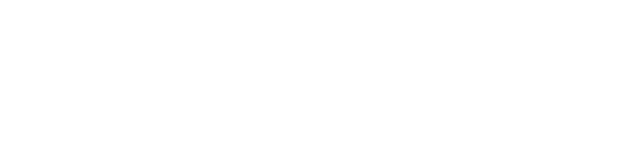
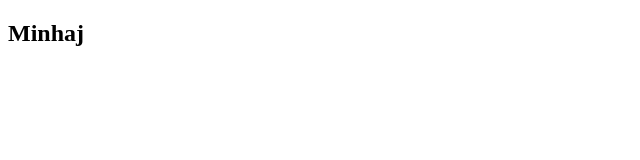
Before and after one commit to smileyminhaj/temporary, a plain HTML site: page index.html in a window 1280 px wide. Shown: the whole page, without its empty margins (0-640 px from the left). Drawn offline with Linux system fonts and the light colour scheme.

Commit message:
Minhaj word pushed

```diff
--- a/index.html
+++ b/index.html
@@ -12,7 +12,7 @@
     </header>
 
     <main>
-
+        <h2>Minhaj</h2>
     </main>
 
     <footer>
```
